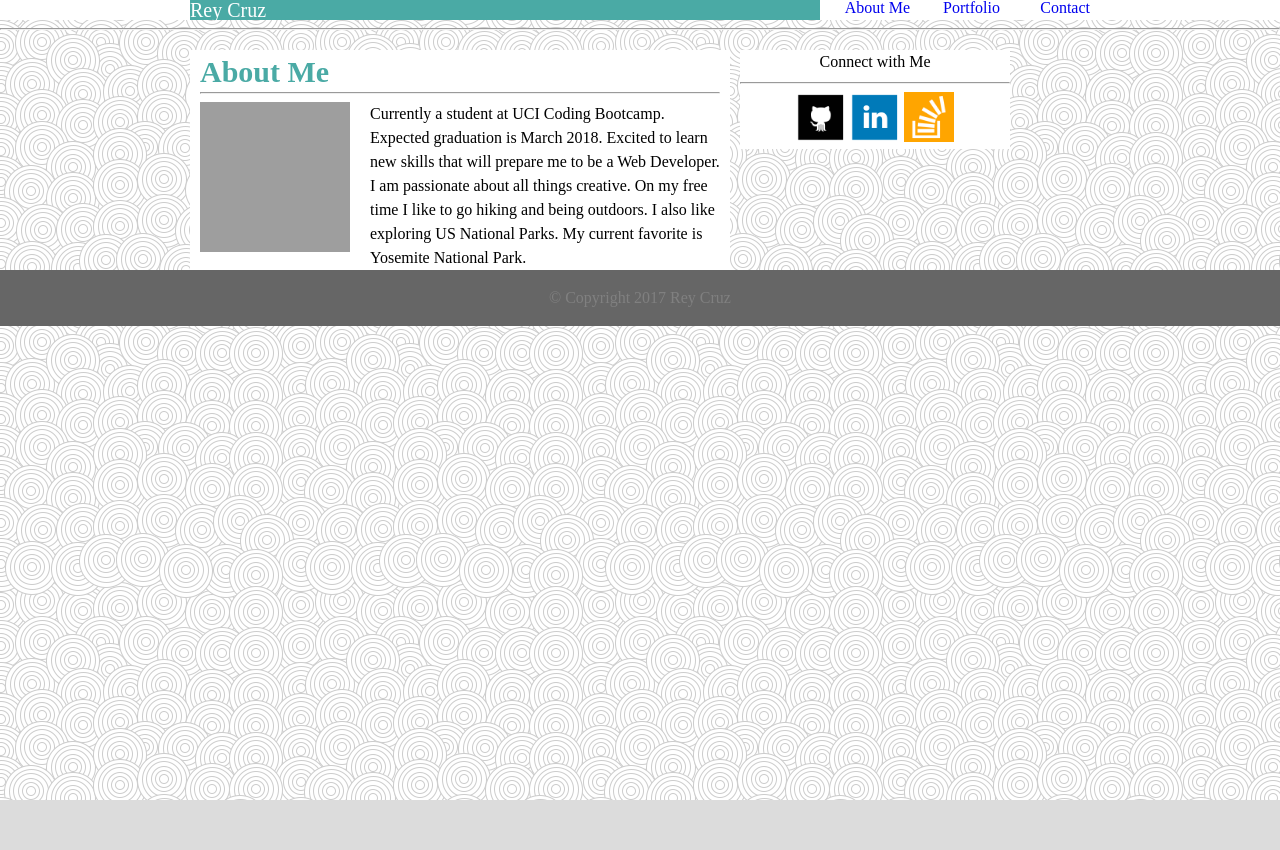
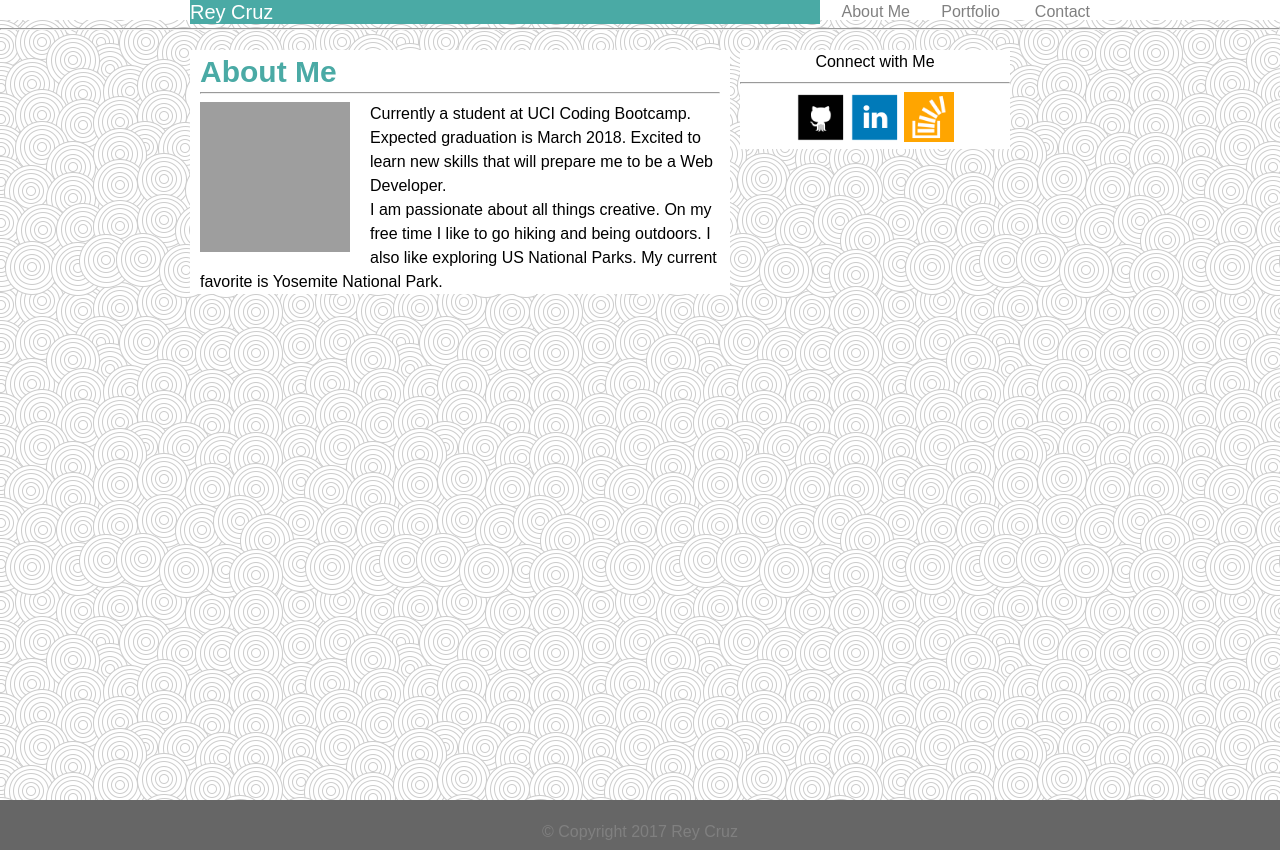
Before and after one commit to rey-adam/Basic-Portfolio, a plain HTML site: page index.html in a window 1280 px wide. Before the commit the page ends 800 px from the top, so only its background shows below. Drawn offline with Linux system fonts and the light colour scheme; grey boxes are pictures that could not be loaded; files whose address does not match are found by name.

Commit message:
got footer working and switched reset and style css order on all htmls

```diff
--- a/assets/css/style.css
+++ b/assets/css/style.css
@@ -1,5 +1,10 @@
 * {
 	box-sizing: border-box;
+}
+
+html {
+	height: 100%;
+	margin: 0;
 }
 
 body {
@@ -7,11 +12,19 @@ body {
 	line-height: 150%;
 	background-color: #DCDCDC;
 
+/* added on 9/20 but doesnt work! */
+	height: 100%;
+	margin: 0;
+
 	/* background image coded right? */
 	background-image: url("asset/css/swirl_pattern.png");
 }
 .no-deco {
 	text-decoration: none;
+}
+
+a {
+	color: gray;
 }
 
 .header {
@@ -78,6 +91,9 @@ h2 {
 	line-height: 150%;
 	margin-top: 20px;
 
+/* added on 9/20 but doesnt work! */
+	min-height: 100%;
+
 }
 
 #main-bio,
@@ -123,7 +139,17 @@ h2 {
 	color: gray;
 	clear: both;
 
+/* added on 9/20 but doesnt work! */
+	height: 50px;
+	margin-top: -50px;
 
+
+}
+
+/* added on 9/20 but doesnt work! */
+.footer {
+		height: 50px;
+	margin-top: -50px;
 }
 
 /* CONTACT PAGE CSS */
--- a/index.html
+++ b/index.html
@@ -2,8 +2,8 @@
 <html>
 <head>
 	<title>Portfolio</title>
+	<link rel="stylesheet" type="text/css" href="assets/css/reset.css">
 	<link rel="stylesheet" type="text/css" href="assets/css/style.css">
-	<link rel="stylesheet" type="text/css" href="assets/css/reset.css">
 </head>
 <body>
 
@@ -72,8 +72,10 @@
 	</div>
 
 
-<!-- footer -->
-	<div>
+<!-- footer --> <!-- added 9/20 but doesnt work! -->
+	<div class="footer">
+
+
 	<footer class="site-footer">
 		&#169; Copyright 2017 Rey Cruz
 	</footer>
```
Also changed, not shown: contact.html (+1 -1 lines), portfolio.html (+1 -1 lines).
